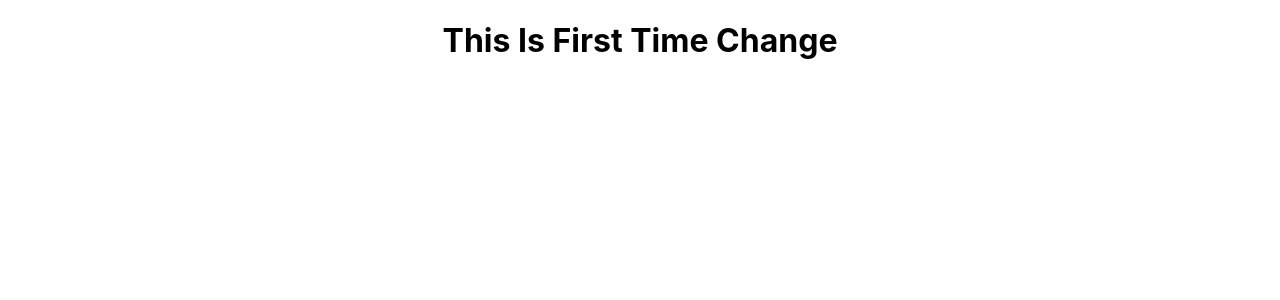
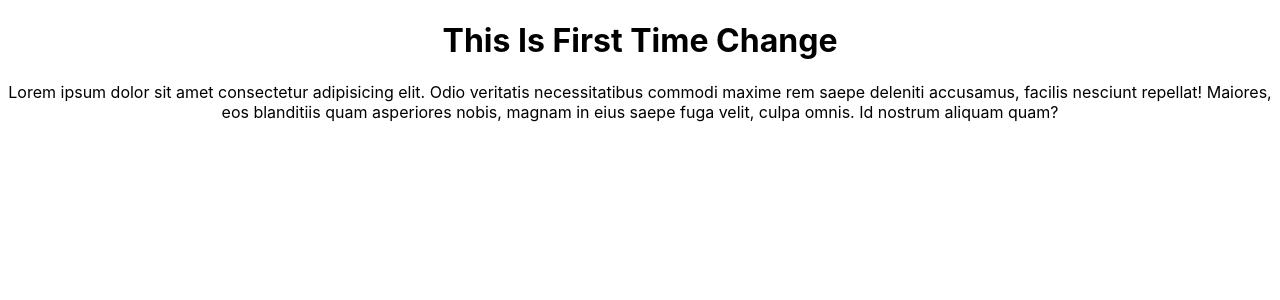
Before and after one commit to ankushekapure/gitcollabration, a React (Create React App) app: page / in a window 1280 px wide. Shown: the top 300 px of the page. Built offline with nearby package versions, Linux system fonts and the light colour scheme.

Commit message:
Added Paragraph

```diff
--- a/src/App.js
+++ b/src/App.js
@@ -7,6 +7,8 @@ function App() {
       <h1>
         This Is First Time Change
       </h1>
+
+      <p>Lorem ipsum dolor sit amet consectetur adipisicing elit. Odio veritatis necessitatibus commodi maxime rem saepe deleniti accusamus, facilis nesciunt repellat! Maiores, eos blanditiis quam asperiores nobis, magnam in eius saepe fuga velit, culpa omnis. Id nostrum aliquam quam?</p>
     </div>
   );
 }
```
